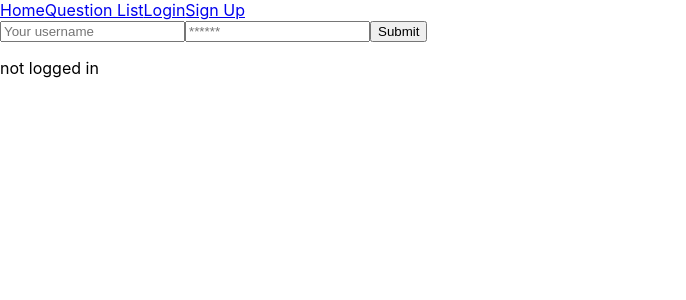
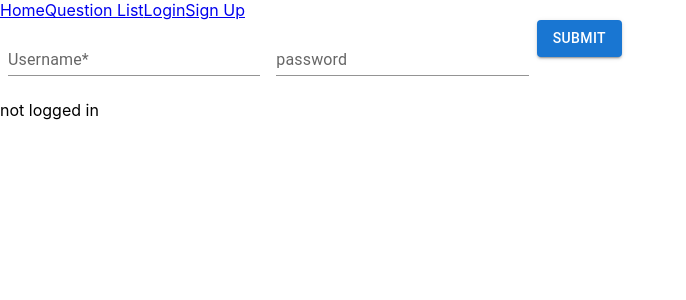
Before and after one commit to Mix-and-match-NU/mix-match, a React (Create React App) app: page /Login in a window 1280 px wide. Shown: the top 300 px of the page, without its empty margins (0-686 px from the left). Built offline with nearby package versions, Linux system fonts and the light colour scheme; the HTML template or start-up script is replaced by a standard one.

Commit message:
login styling

```diff
--- a/src/Pages/Login.js
+++ b/src/Pages/Login.js
@@ -4,6 +4,11 @@ import { LOGIN_USER } from "../utils/mutations";
 
 import Auth from "../utils/auth";
 import { Link, Navigate } from "react-router-dom";
+
+// MUI
+import Box from "@mui/material/Box";
+import TextField from "@mui/material/TextField";
+import Button from "@mui/material/Button";
 
 export default function Login(props) {
   const [formState, setFormState] = useState({ username: "", password: "" });
@@ -40,8 +45,8 @@ export default function Login(props) {
       </>;
     } else {
       <>
-      <Navigate to="/Login"></Navigate>
-    </>;
+        <Navigate to="/Login"></Navigate>
+      </>;
     }
 
     // clear form values
@@ -53,28 +58,45 @@ export default function Login(props) {
 
   return (
     <div>
-      <form onSubmit={handleFormSubmit}>
-        <input
+      <Box
+        component="form"
+        sx={{
+          "& .MuiTextField-root": { m: 1, width: "25ch" },
+        }}
+        noValidate
+        autoComplete="off"
+        onSubmit={handleFormSubmit}
+      >
+        <TextField
           className="inputUsername"
-          placeholder="Your username"
+          placeholder="Username"
           name="username"
           type="text"
           value={formState.username}
           onChange={handleChange}
+          label="Username*"
+          variant="standard"
         />
-        <input
+        <TextField
           className="inputPassword"
           placeholder="******"
           name="password"
-          type="password"
           value={formState.password}
           onChange={handleChange}
+          label="password"
+          type="password"
+          variant="standard"
         />
-        <button className="submit" style={{ cursor: "pointer" }} type="submit">
+        <Button
+          className="submit"
+          style={{ cursor: "pointer" }}
+          type="submit"
+          variant="contained"
+        >
           Submit
-        </button>
-      </form>
-      {Auth.loggedIn() ? <p>logged in</p> : <p>not logged in</p>}
+        </Button>
+        {Auth.loggedIn() ? <p>logged in</p> : <p>not logged in</p>}
+      </Box>
     </div>
     //
   );
```
